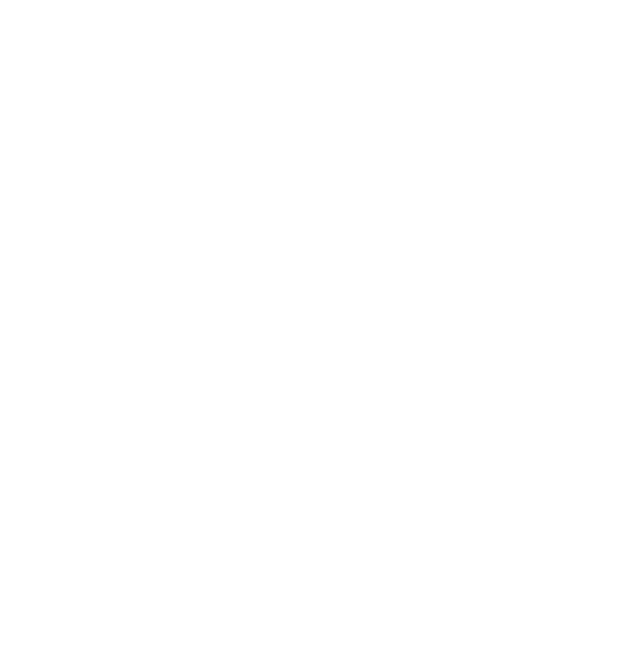
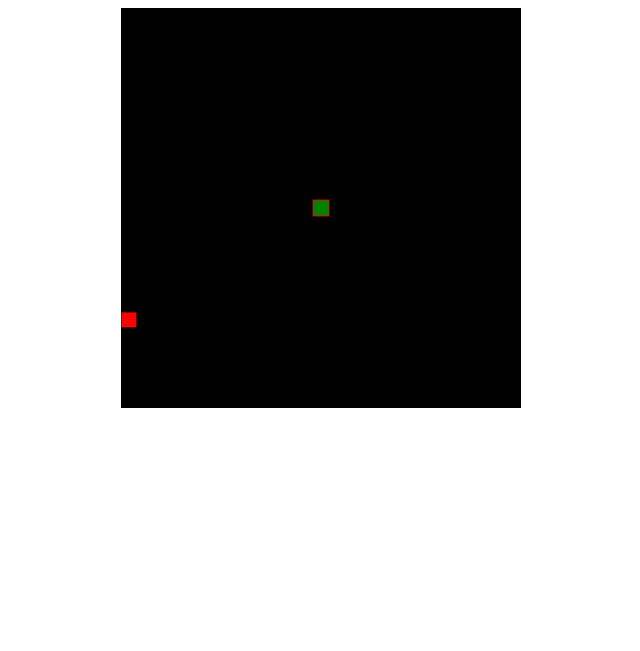
Before and after one commit to juwez/wasm-js-snake-algorithms, a plain HTML site: page index.html in a window 1280 px wide. Shown: the whole page, without its empty margins (319-959 px from the left). Drawn offline with Linux system fonts and the light colour scheme.

Commit message:
food spawns and snake gets drawn

```diff
--- a/index.html
+++ b/index.html
@@ -9,8 +9,13 @@
 </head>
 <body>
      <div id="container">
-    <canvas ></canvas>
+    <!-- hardcoded width and height to manipulate in js -->
+    <canvas width='400' height='400' ></canvas>
     </div>
+   <!-- for ease of use other scripts are commented out  -->
+    <script src='/js/randomMove.js'></script>
+   <!--  <script src='/js/randomMove.js'></script> -->
+    <!-- <script src='/js/randomMove.js'></script> -->
 
 </body>
 </html>
--- a/js/randomMove.js
+++ b/js/randomMove.js
@@ -0,0 +1,67 @@
+// gamesettings
+const c = document.getElementsByTagName("canvas")[0];
+const ctx = c.getContext("2d");
+const width = 400;
+const height = 400;
+const ROWS = 25;
+const COLS = 25;
+const BLOCK_W = Math.floor(width / COLS);
+const BLOCK_H = Math.floor(height / ROWS);
+let size = ROWS;
+
+let snake;
+let startXSnake = Math.floor(ROWS / 2);
+let startYSnake = Math.floor(COLS / 2);
+
+let food_x
+let food_y
+
+let snakeAlive=false;
+let foodOnBoard=false;
+
+function resetSnake() {
+  if (!snakeAlive){
+    snake = [{ x: startXSnake, y: startYSnake }];
+    snakeAlive = true;
+  }
+}
+
+function placeFood() {
+  if (!foodOnBoard){
+    food_x = Math.floor(Math.random() * size);
+    food_y = Math.floor(Math.random() * size);
+  }
+}
+
+function draw() {
+  resetSnake()
+  placeFood()
+    for (let x = 0; x < COLS; ++x) {
+      for (let y = 0; y < ROWS; ++y) {
+        if (y == food_y && x == food_x) {
+          ctx.fillStyle = "red";
+        }
+         else {
+          ctx.strokeStyle = "black";
+          ctx.lineWidth = "0.8";
+          ctx.fillStyle = "black";
+        }
+        ctx.fillRect(BLOCK_W * x, BLOCK_H * y, BLOCK_W, BLOCK_H);
+        ctx.strokeRect(BLOCK_W * x, BLOCK_H * y, BLOCK_W, BLOCK_H);
+      }
+       }
+    for (let i = 0; i < snake.length; i++) {
+         console.log('first')
+         ctx.fillStyle = i == 0 ? "green" : "white";
+         ctx.fillRect(BLOCK_W * snake[i].x, BLOCK_H * snake[i].y, BLOCK_W, BLOCK_H);
+
+         ctx.strokeStyle = "red";
+         ctx.strokeRect(BLOCK_W * snake[i].x, BLOCK_H * snake[i].y, BLOCK_W, BLOCK_H);
+}
+}
+
+function startGame() {
+    setInterval(draw(), 50);
+  }
+
+startGame();
--- a/style.css
+++ b/style.css
@@ -4,6 +4,4 @@ canvas {
 	margin-left: auto;
 	margin-right: auto;
 	display: block;
-    width: 40rem;
-    height: 40rem;
 }
```
